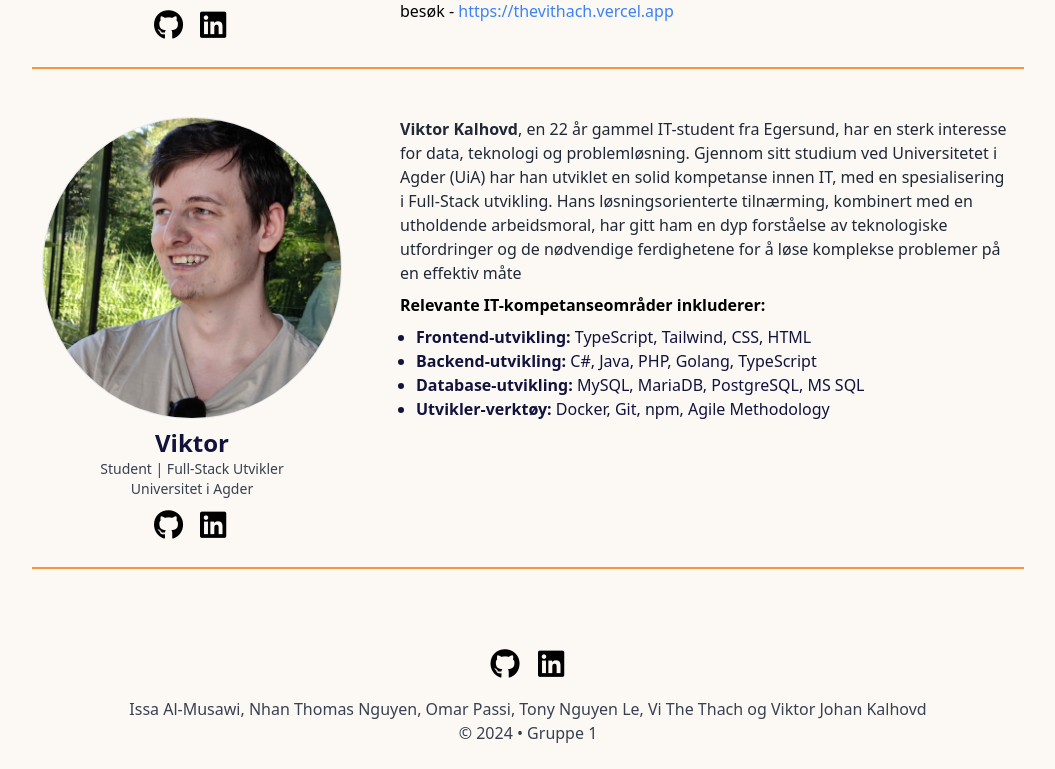
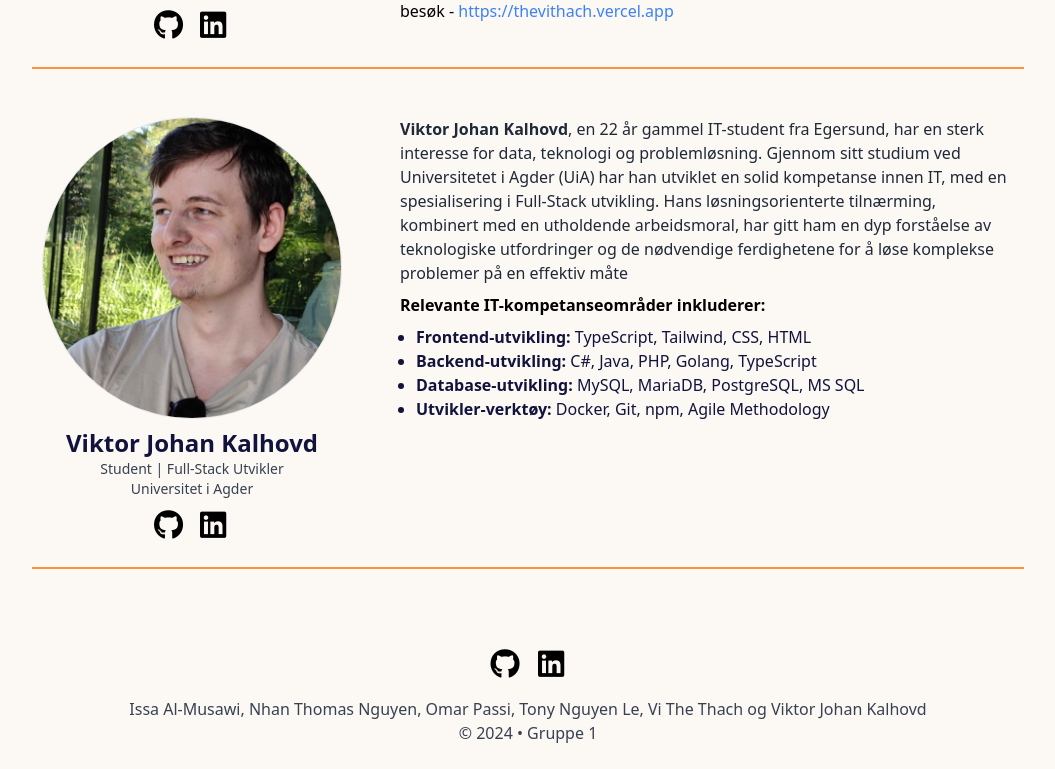
Before and after one commit to thevithach/Gruppe-1-IS-310, a React (Vite) app: page / in a window 1280 px wide. Shown: the part 3508-4277 px from the top of the page, without its empty margins (112-1167 px from the left). Built offline with nearby package versions, Linux system fonts and the light colour scheme; a web font is replaced by a local one.

Commit message:
Refactor: Update profile information in About component

```diff
--- a/src/components/About/About.tsx
+++ b/src/components/About/About.tsx
@@ -130,12 +130,12 @@ const About = () => {
       />
 
       <ProfileCard
-        name="Viktor"
-        nameBold="Viktor Kalhovd"
+        name="Viktor Johan Kalhovd"
+        nameBold="Viktor Johan Kalhovd"
         title="Student | Full-Stack Utvikler"
         university="Universitet i Agder"
-        githubUrl="httpsgithub.comViktorJGK"
-        linkedinUrl="httpswww.linkedin.cominviktor-johan-glenne-kalhovd-4a0a14323"
+        githubUrl="https://github.com/ViktorJGK"
+        linkedinUrl="https://www.linkedin.com/in/viktor-johan-glenne-kalhovd-4a0a14323/"
         imageUrl={viktorBilde}
         description=", en 22 år gammel IT-student fra Egersund, har en sterk interesse for data, teknologi og problemløsning. Gjennom sitt studium ved Universitetet i Agder (UiA) har han utviklet en solid kompetanse innen IT, med en spesialisering i Full-Stack utvikling. Hans løsningsorienterte tilnærming, kombinert med en utholdende arbeidsmoral, har gitt ham en dyp forståelse av teknologiske utfordringer og de nødvendige ferdighetene for å løse komplekse problemer på en effektiv måte"
         skills={{
```
